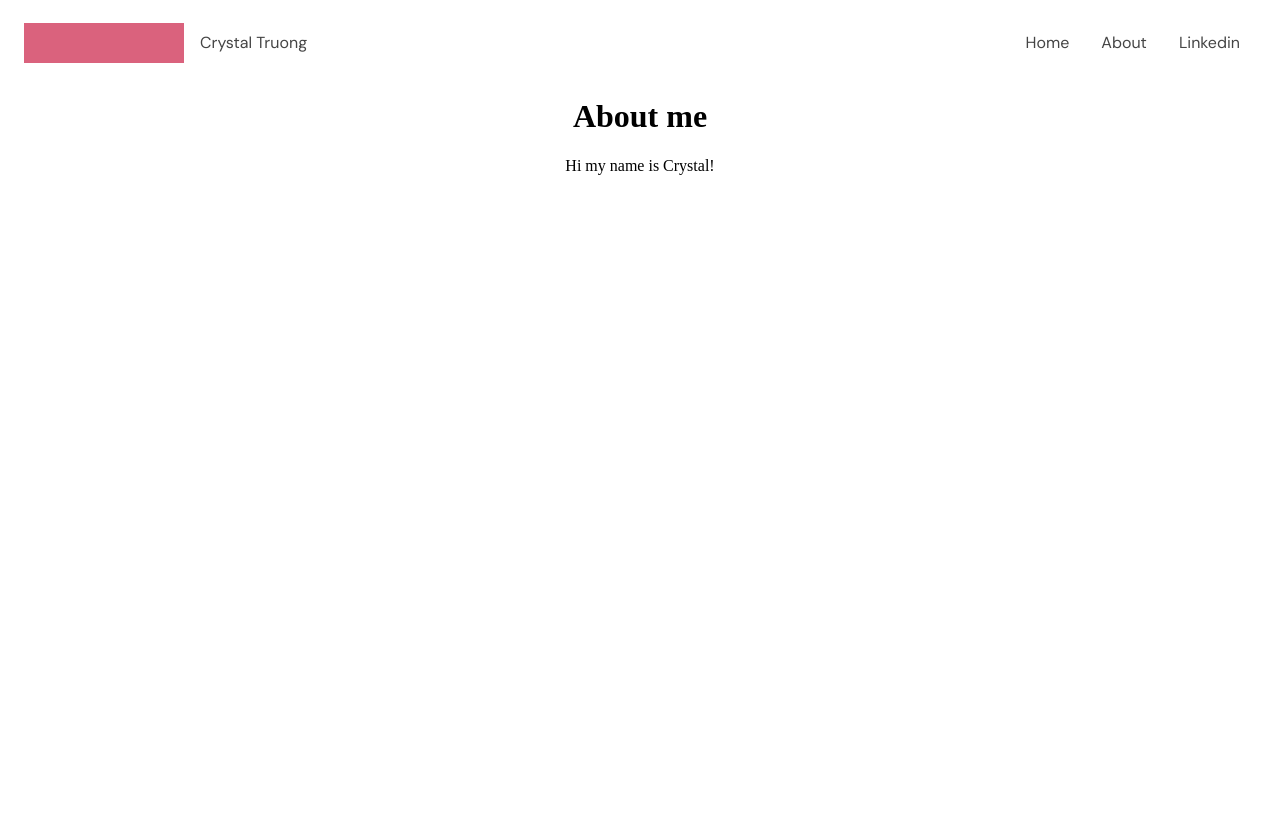
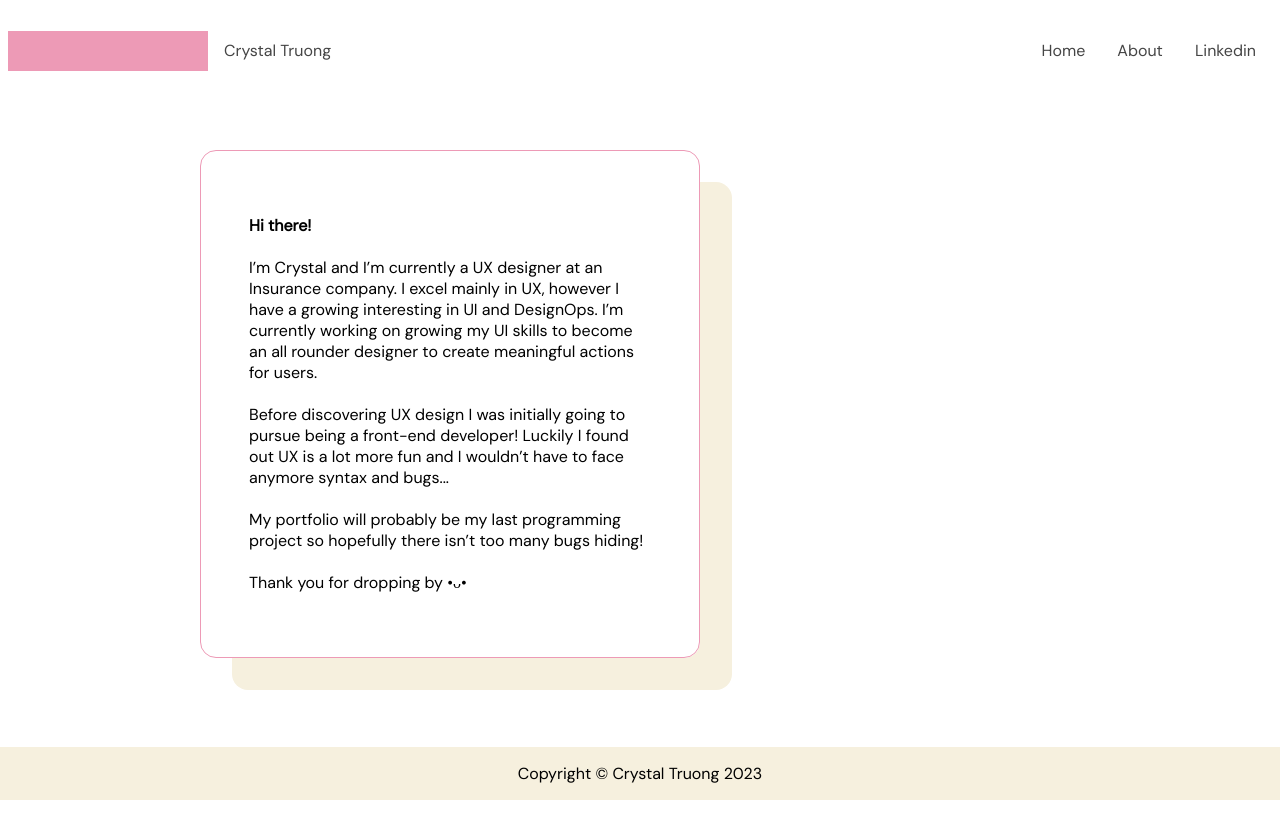
Before and after one commit to crystaltr/ux-portfolio, a React (Create React App) app: page /about in a window 1280 px wide. Built offline with nearby package versions, Linux system fonts and the light colour scheme.

Commit message:
added about styling

```diff
--- a/public/index.html
+++ b/public/index.html
@@ -2,7 +2,7 @@
 <html lang="en">
   <head>
     <meta charset="utf-8" />
-    <link rel="icon" href="%PUBLIC_URL%/favicon.ico" />
+    <link rel="icon" href="http://blog-imgs-24.fc2.com/d/a/i/dailydisplay/1905c.jpg" />
     <meta name="viewport" content="width=device-width, initial-scale=1" />
     <meta name="theme-color" content="#000000" />
     <meta
@@ -26,7 +26,7 @@
       work correctly both with client-side routing and a non-root public URL.
       Learn how to configure a non-root public URL by running `npm run build`.
     -->
-    <title>Welcome</title>
+    <title>Crystal Truong</title>
   </head>
   <body>
     <div id="root"></div>
--- a/src/About.jsx
+++ b/src/About.jsx
@@ -1,14 +1,18 @@
 import React, { Component } from 'react';
-import Navbar from './Navbar';
+import './about.css';
 
 class About extends Component {
     render() {
         return (
-            <div>
-                <Navbar />
-                <h1>About me</h1>
-                <p>Hi my name is Crystal!</p>
-            </div>
+            <>
+            <div className= "container">
+            <p><b>Hi there!</b> < br/>< br/>
+                I’m Crystal and I’m currently a UX designer at an Insurance company. I excel mainly in UX, however I have a growing interesting in UI and DesignOps. I’m currently working on growing my UI skills to become an all rounder designer to create meaningful actions for users. < br/>< br/>
+                Before discovering UX design I was initially going to pursue being a front-end developer! Luckily I found out UX is a lot more fun and I wouldn’t have to face anymore syntax and bugs...< br/>< br/>
+                My portfolio will probably be my last programming project so hopefully there isn’t too many bugs hiding!< br/>< br/>
+                Thank you for dropping by •ᴗ•</p></div>
+            </>
+
         )
     }
 }
--- a/src/App.css
+++ b/src/App.css
@@ -1,38 +1,18 @@
 .App {
-  text-align: center;
-}
-
-.App-logo {
-  height: 40vmin;
-  pointer-events: none;
-}
-
-@media (prefers-reduced-motion: no-preference) {
-  .App-logo {
-    animation: App-logo-spin infinite 20s linear;
-  }
-}
-
-.App-header {
-  background-color: #282c34;
   min-height: 100vh;
   display: flex;
   flex-direction: column;
-  align-items: center;
-  justify-content: center;
-  font-size: calc(10px + 2vmin);
-  color: white;
 }
 
-.App-link {
-  color: #61dafb;
+
+footer {
+  position: fixed;
+  font-family: 'DM Sans';
+  background-color: #F6F0DE;
+  text-align: center;
+  margin-top: auto;
+  bottom: 0;
+  left: 0;
+  right: 0;
+  padding: 1rem;
 }
-
-@keyframes App-logo-spin {
-  from {
-    transform: rotate(0deg);
-  }
-  to {
-    transform: rotate(360deg);
-  }
-}
--- a/src/App.jsx
+++ b/src/App.jsx
@@ -3,12 +3,15 @@ import About from './About';
 import CaseOne from './CaseOne';
 import CaseTwo from './CaseTwo';
 import CaseThree from './CaseThree';
+import Footer from './Footer';
+import Navbar from './Navbar';
 import './App.css';
 import { Route, Routes } from 'react-router-dom';
 
 function App() {
   return (
     <div className="App">
+      <Navbar />
       <Routes>
         <Route path="/" element={<LandingPage />} />
         <Route path="/about" element={<About />} />
@@ -16,6 +19,7 @@ function App() {
         <Route path="/case2" element={<CaseTwo />} />
         <Route path="/case3" element={<CaseThree />} />
       </Routes>
+      <Footer />
     </div>
   );
 }
--- /dev/null
+++ b/src/Footer.jsx
@@ -0,0 +1,9 @@
+import React from 'react';
+
+const Footer = () => {
+    const year = new Date().getFullYear();
+
+    return <footer>{`Copyright © Crystal Truong ${year}`}</footer>;
+  };
+
+  export default Footer;
--- a/src/LandingPage.jsx
+++ b/src/LandingPage.jsx
@@ -1,13 +1,11 @@
 import React, { Component } from 'react';
-import Navbar from './Navbar';
 import './landingpage.css';
 
 class LandingPage extends Component {
     render() {
         return (
             <>
-            <div className='headline'>
-              <Navbar />
+            <div className='title'>
               <h1>Crafting solutions < br/> for complex < br/> problems</h1>
             </div>
             <div>
--- a/src/Navbar.jsx
+++ b/src/Navbar.jsx
@@ -1,5 +1,5 @@
 import React from 'react';
-import { Link } from 'react-router-dom';
+import { NavLink } from 'react-router-dom';
 import './navbar.css';
 
 const Navbar = () => {
@@ -10,8 +10,8 @@ const Navbar = () => {
         <header>
              <nav>
                 <ul>
-                    <Link to="/">Home</Link>
-                    <Link to="/about">About</Link>
+                    <NavLink to="/" activeStyle={{ color: '#DA627D'}}>Home</NavLink>
+                    <NavLink to="/about">About</NavLink>
                     <a href="https://www.linkedin.com/in/crystal-truong-2334a2175/" target="_blank">Linkedin</a>
                 </ul>
             </nav>
--- /dev/null
+++ b/src/about.css
@@ -0,0 +1,19 @@
+
+.container {
+    box-sizing: border-box;
+    position: absolute;
+    padding: 3rem;
+    width: 500px;
+    left: 200px;
+    top: 150px;
+    border-radius: 1rem;
+    border: 0.1rem solid #ED9AB6;
+    box-shadow: 2rem 2rem #F6F0DE;
+}
+
+.container p {
+    text-align: left;
+    font-family: "DM Sans";
+    font-size: 16px;
+
+}
--- a/src/landingpage.css
+++ b/src/landingpage.css
@@ -1,6 +1,9 @@
-.headline h1 {
+
+.title h1 {
   font-family: "Archivo Black";
   text-align: left;
+  margin-left: auto;
   color: #454545;
   padding: 2rem;
+  font-size: 64px;
 }
--- a/src/navbar.css
+++ b/src/navbar.css
@@ -1,8 +1,8 @@
 
 .rectangle {
     height: 40px;
-    width: 160px;
-    background-color: #DA627D
+    width: 200px;
+    background-color: #ED9AB6;
 }
 
 .brandline {
@@ -17,7 +17,7 @@
     flex-direction: row;
     justify-content: space-between;
     align-items: center;
-    padding: 0.5rem 1rem;
+    padding-top: 1rem;
     font-size: 1rem;
 }
 
@@ -28,6 +28,6 @@ ul a{
 }
 
 ul a:hover{
-    color: #DA627D;
+    color: #ED9AB6;
     -webkit-transition: 200ms;
 }
```
Also changed, not shown: src/logo.svg (deleted).
